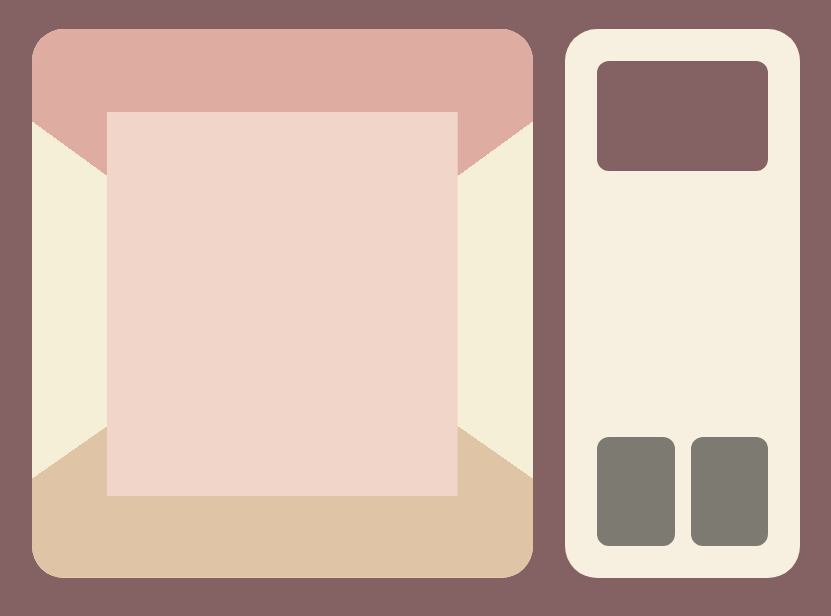
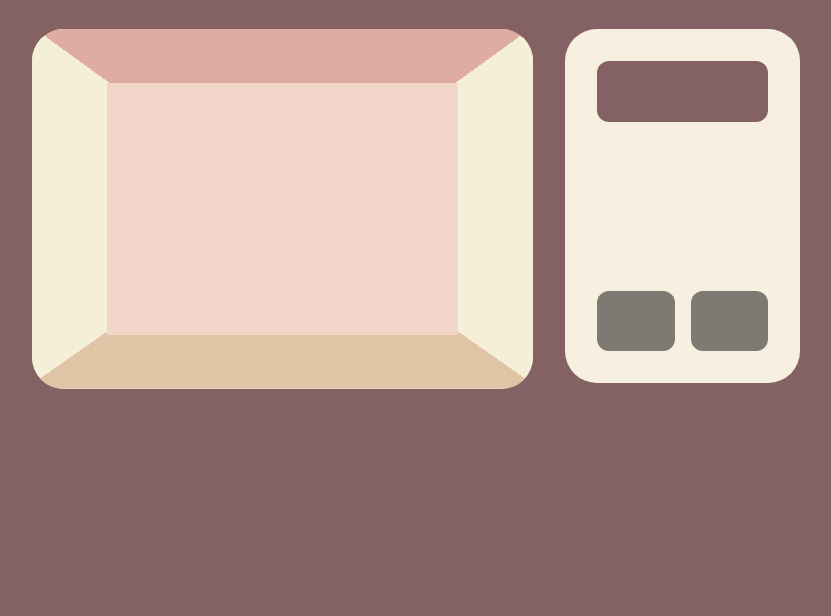
Before and after one commit to kellyk15/web-dd-css-kelly-kha, a plain HTML site: page index.html in a window 1280 px wide. Shown: the part 158-774 px from the top of the page, without its empty margins (224-1055 px from the left). Drawn offline with Linux system fonts and the light colour scheme.

Commit message:
aspect ratio

```diff
--- a/styles/style.css
+++ b/styles/style.css
@@ -91,12 +91,14 @@ section:nth-child(2){
     grid-column: 1/9;
     grid-row: 2/3;
     overflow: hidden;
+    aspect-ratio: 12/ 8.6;
 }
 
 section:nth-child(3){
     grid-column: 9/13;
     grid-row: 2/3;
     padding: 2em;
+    aspect-ratio: 5.7/ 8.6;
 }
 
 form{
```
